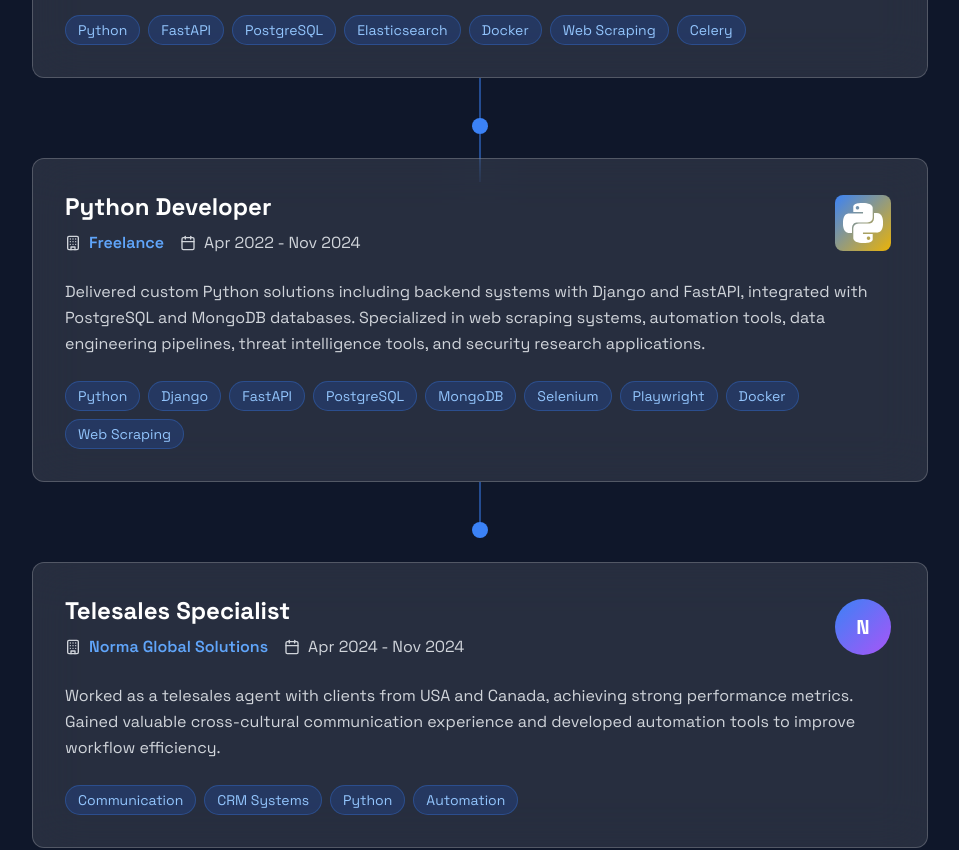
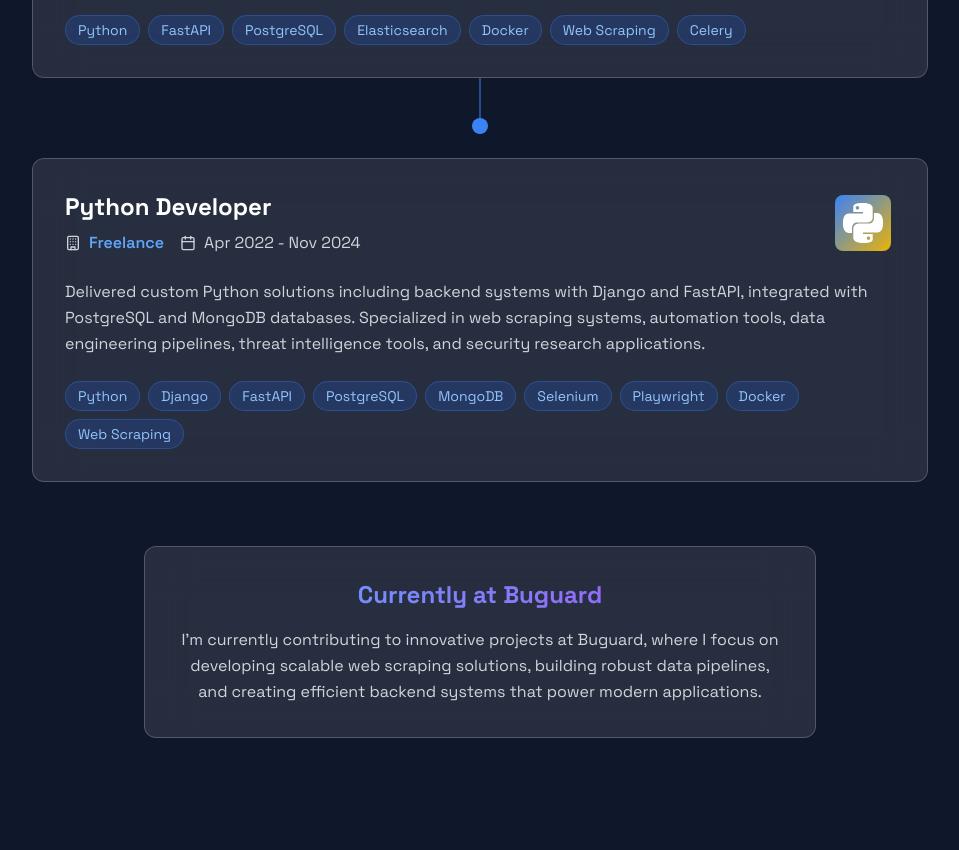
Before and after one commit to MrStarkEG/Portfolio, a Next.js app in the folder frontend/: page / in a window 1280 px wide. Shown: the part 7240-8090 px from the top of the page, without its empty margins (160-1119 px from the left). Built offline with nearby package versions, Linux system fonts and the light colour scheme.

Commit message:
fix: removed irrelevant items

```diff
--- a/frontend/src/data/experience.ts
+++ b/frontend/src/data/experience.ts
@@ -24,12 +24,5 @@
     description: "Delivered custom Python solutions including backend systems with Django and FastAPI, integrated with PostgreSQL and MongoDB databases. Specialized in web scraping systems, automation tools, data engineering pipelines, threat intelligence tools, and security research applications.",
     technologies: ["Python", "Django", "FastAPI", "PostgreSQL", "MongoDB", "Selenium", "Playwright", "Docker", "Web Scraping"],
   },
-  {
-    id: 3,
-    company: "Norma Global Solutions",
-    position: "Telesales Specialist",
-    duration: "Apr 2024 - Nov 2024",
-    description: "Worked as a telesales agent with clients from USA and Canada, achieving strong performance metrics. Gained valuable cross-cultural communication experience and developed automation tools to improve workflow efficiency.",
-    technologies: ["Communication", "CRM Systems", "Python", "Automation"],
-  }
+
 ];
```
Also changed, not shown: frontend/src/data/projects.ts (indentation only).
